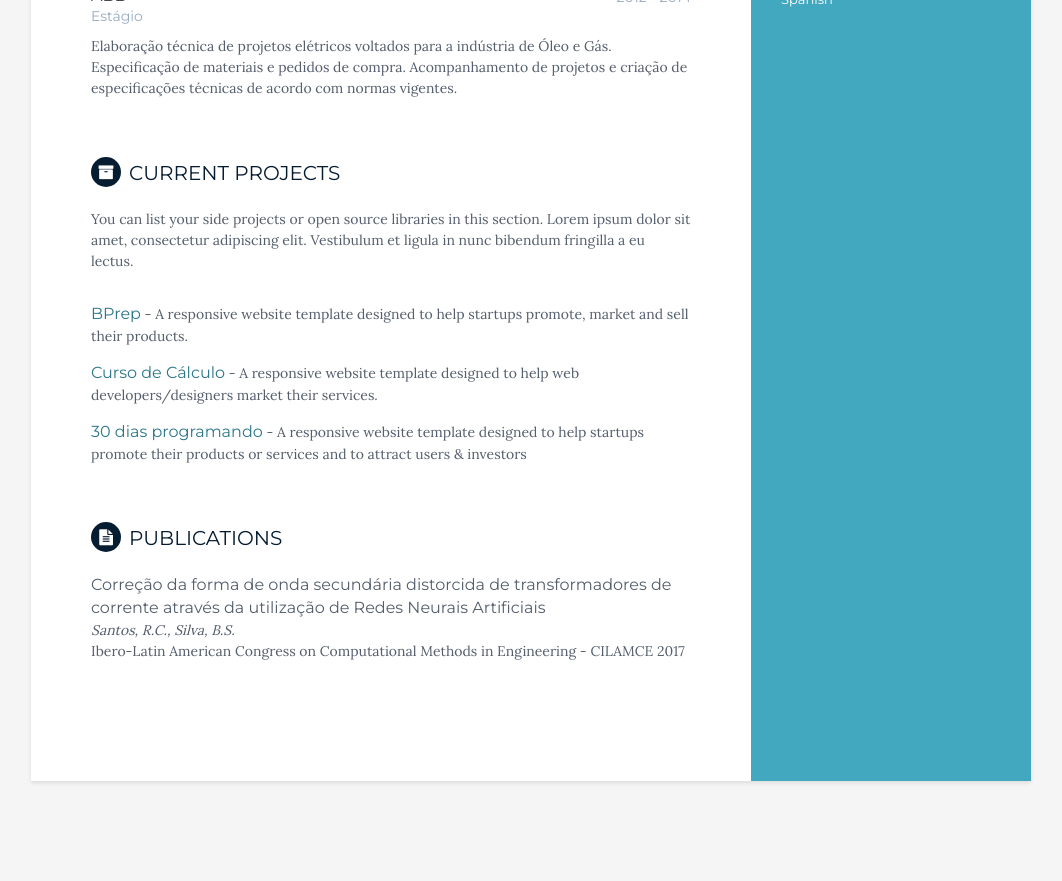
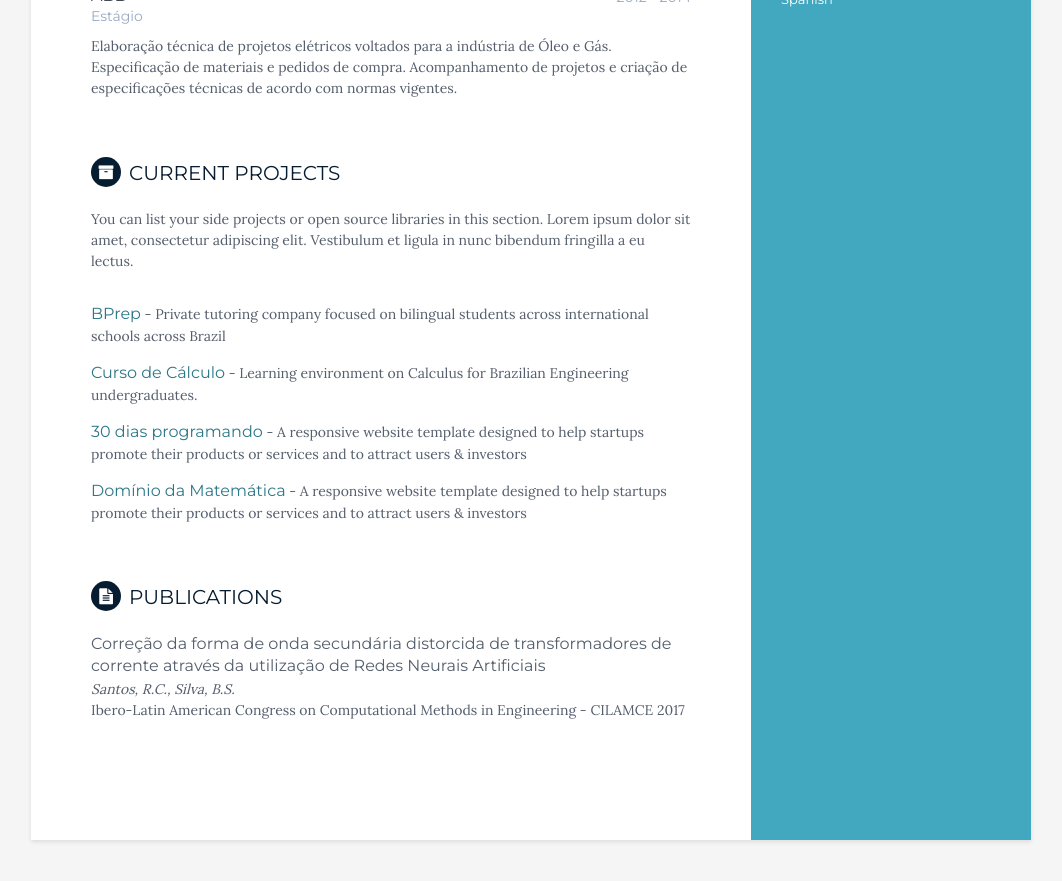
Before and after one commit to bru1987/bru1987.github.io, a Jekyll site: the page built from cv.html, in a window 1280 px wide and 900 px high, scrolled down 1304 px. Shown: the top 881 px of the window, without its empty margins (109-1171 px from the left). Built offline with Jekyll 4.4.1, drawn with Linux system fonts in a browser that asks for light colours; before the commit the page ends 2145 px from its top, so only the background shows below that.

Commit message:
Update projects.yml

```diff
--- a/_data/projects.yml
+++ b/_data/projects.yml
@@ -4,12 +4,16 @@ projects:
   - project:
     title: BPrep
     link: "#hook"
-    tagline: "A responsive website template designed to help startups promote, market and sell their products."
+    tagline: "Private tutoring company focused on bilingual students across international schools across Brazil"
   - project:
     title: Curso de Cálculo
     link: "#"
-    tagline: "A responsive website template designed to help web developers/designers market their services."
+    tagline: "Learning environment on Calculus for Brazilian Engineering undergraduates."
   - project:
     title: 30 dias programando
     link: "#"
     tagline: "A responsive website template designed to help startups promote their products or services and to attract users &amp; investors"
+  - project:
+    title: Domínio da Matemática
+    link: "#"
+    tagline: "A responsive website template designed to help startups promote their products or services and to attract users &amp; investors"
```
